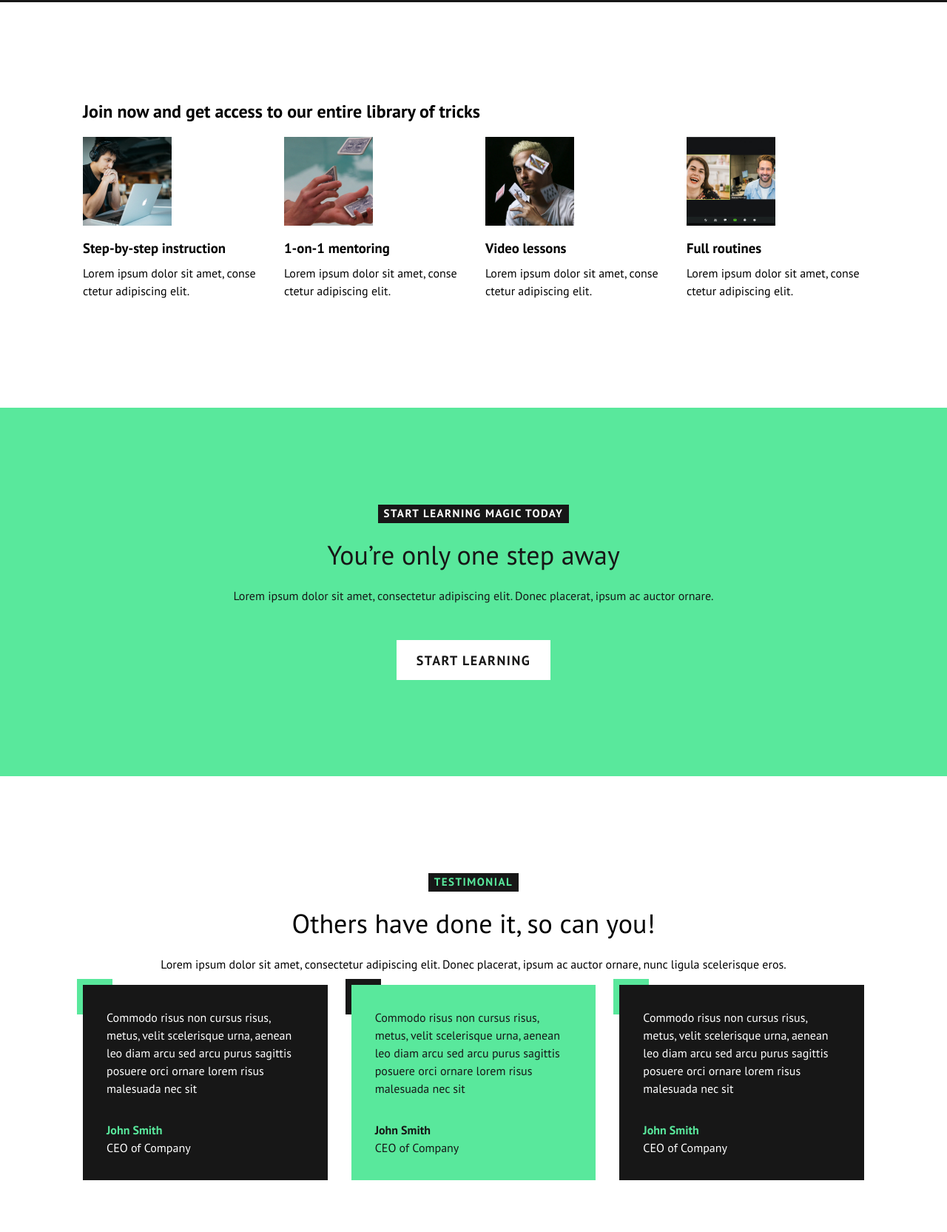
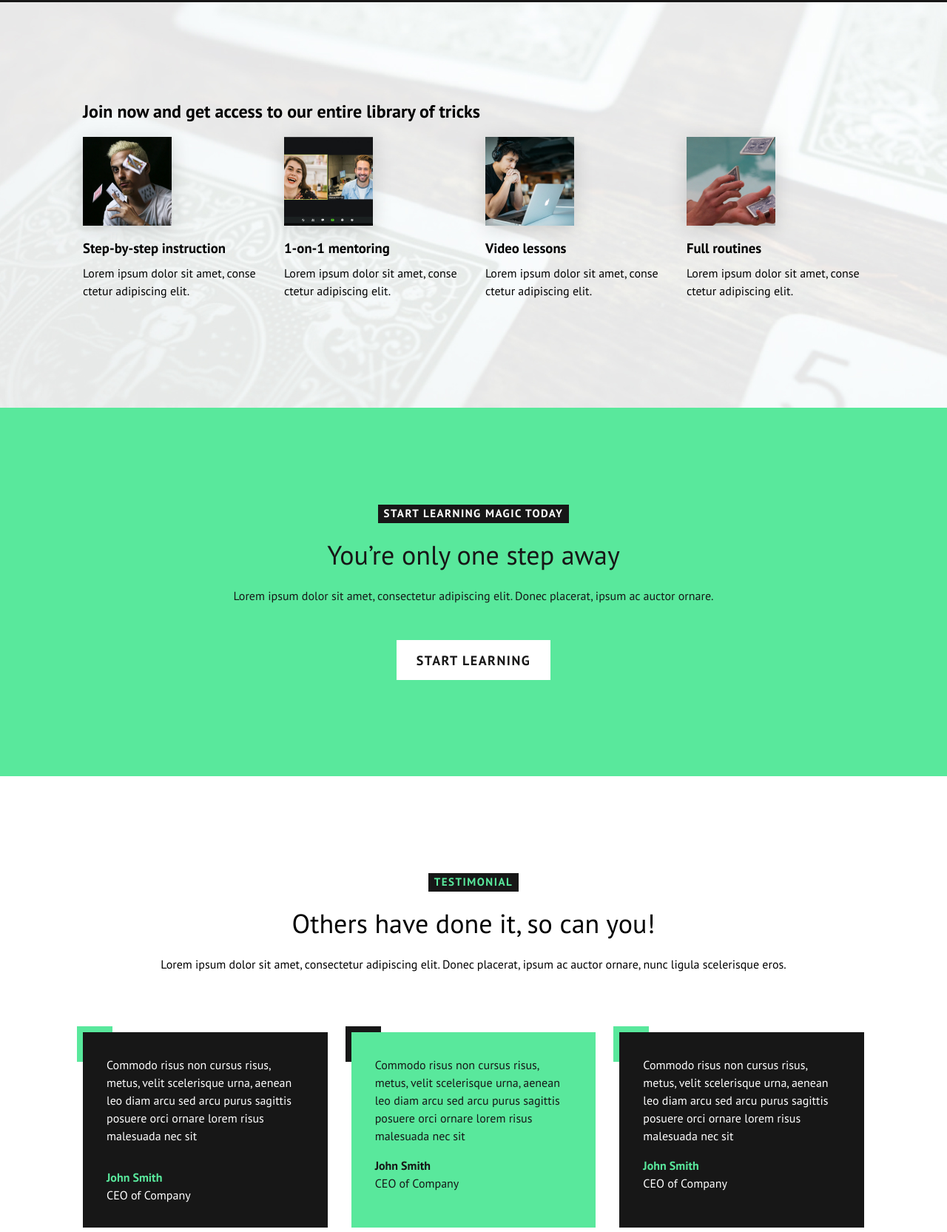
Before and after one commit to PetriDamous/magic-site, a plain HTML site: page index.html in a window 1280 px wide. Shown: the part 1095-2760 px from the top of the page at 74% size. Drawn offline with Linux system fonts and the light colour scheme.

Commit message:
Completed layout components

```diff
--- a/index.html
+++ b/index.html
@@ -69,27 +69,27 @@
         </div>
     </section> <!-- section end -->
 
-    <section class="all-access">
+    <section class="all-access cta-bg-1">
         <div class="container">
             <h2>Join now and get access to our entire library of tricks</h2>
             <ul class="d-flex">
                 <li class="flow-content">
-                    <img src="assets/all-access-01.jpg" alt="">
+                    <img src="assets/all-access-03.jpg" alt="">
                     <h3>Step-by-step instruction</h3>
                     <p class="m-top-sm">Lorem ipsum dolor sit amet, conse ctetur adipiscing elit.</p>
                 </li>
-                <li class="flow-content">
-                    <img src="assets/all-access-02.jpg" alt="">
+                <li class="flow-content box-dark">
+                    <img src="assets/all-access-04.jpg" alt="">
                     <h3>1-on-1 mentoring</h3>
                     <p class="m-top-sm">Lorem ipsum dolor sit amet, conse ctetur adipiscing elit.</p>
                 </li>
                 <li class="flow-content">
-                    <img src="assets/all-access-03.jpg" alt="">
+                    <img src="assets/all-access-01.jpg" alt="">
                     <h3>Video lessons</h3>
                     <p class="m-top-sm">Lorem ipsum dolor sit amet, conse ctetur adipiscing elit.</p>
                 </li>
-                <li class="flow-content">
-                    <img src="assets/all-access-04.jpg" alt="">
+                <li class="flow-content box-dark">
+                    <img src="assets/all-access-02.jpg" alt="">
                     <h3>Full routines</h3>
                     <p class="m-top-sm">Lorem ipsum dolor sit amet, conse ctetur adipiscing elit.</p>
                 </li>
@@ -110,11 +110,11 @@
         <div class="container flow-content">
             <h2 class="section-title">Testimonial</h2>
             <p class="para-big">Others have done it, so can you!</p>
-            <p>Lorem ipsum dolor sit amet, consectetur adipiscing elit. Donec placerat, ipsum ac auctor ornare, nunc ligula scelerisque eros.</p>
+            <p class="m-btm-xl">Lorem ipsum dolor sit amet, consectetur adipiscing elit. Donec placerat, ipsum ac auctor ornare, nunc ligula scelerisque eros.</p>
             <div class="d-flex">
                 <div class="testimonial flow-content bg-dark">
                     <p>Commodo risus non cursus risus, metus, velit scelerisque urna, aenean leo diam arcu sed arcu purus sagittis posuere orci ornare lorem risus malesuada nec sit</p>
-                    <div class="client">
+                    <div class="testimonial__footer">
                         <p class="highlight">John Smith</p>
                         <p>CEO of Company</p>
                     </div>
--- a/styles.css
+++ b/styles.css
@@ -77,21 +77,6 @@ ol[class] {
     }
 }
 
-.cta-bg-1 {
-    background-image: url(./assets/cta-bg-1.jpg);
-    background-position: center;
-    background-size: cover;
-    background-repeat: no-repeat;
-    background-blend-mode: multiply;
-}
-
-.cta-bg-2 {
-    background-image: url(./assets/cta-bg-1.jpg);
-    background-position: center;
-    background-size: cover;
-    background-repeat: no-repeat;
-}
-
 .bg-dark {
     --clr-highlight: var(--clr-accent);
     --btn-bg: var(--clr-neutral-white);
@@ -108,6 +93,26 @@ ol[class] {
     --box-clr: var(--clr-neutral-dark);
     background-color: var(--clr-accent);
     color: var(--clr-neutral-dark);
+}
+
+.cta-bg-1 {
+    background-image: url(./assets/cta-bg-1.jpg);
+    background-position: center;
+    background-size: cover;
+    background-repeat: no-repeat;
+    background-blend-mode: multiply;
+}
+
+.cta-bg-2 {
+    background-image: url(./assets/cta-bg-2.jpg);
+    background-position: center;
+    background-size: cover;
+    background-repeat: no-repeat;
+    background-blend-mode: multiply;
+}
+
+.box-dark {
+    --box-clr: var(--clr-neutral-dark);
 }
 
 .txt-accent {
@@ -136,19 +141,24 @@ ol[class] {
 }
 
 .flow-content > * + * {
-    margin-top: var(--flow-space, var(--spacer));
+    margin-top: var(--flow-top, var(--spacer));
+    margin-bottom: var(--flow-bottom, 0);
 }
 
 .m-top-n {
-    --flow-space: 0;
+    --flow-top: 0;
 }
 
 .m-top-lg {
-    --flow-space: 3rem;
+    --flow-top: 3rem;
 }
 
 .m-top-sm {
-    --flow-space: .5rem;
+    --flow-top: .5rem;
+}
+
+.m-btm-xl {
+    --flow-bottom: 5rem;
 }
 
 /* Base Styles */
@@ -221,6 +231,20 @@ header {
 
 /* Features */
 
+.all-access li::before {
+    content: "";
+    display: block;
+    width: 5rem;
+    height: 5rem;
+    background-color: var(--box-clr, var(--clr-accent));
+    position: absolute;
+    z-index: -1;
+    transform: translate(-.5rem, -.5rem);
+}
+
+.all-access img {
+    box-shadow: var(--box-shadow);
+}
 
 
 /* Testimonials */
@@ -241,8 +265,8 @@ header {
     transform: translate(-2.5rem, -2.5rem);
 }
 
-.client {
-    --flow-space: 2rem;
+.testimonial__footer {
+    --flow-top: 2rem;
 }
 
 /* Components */
```
